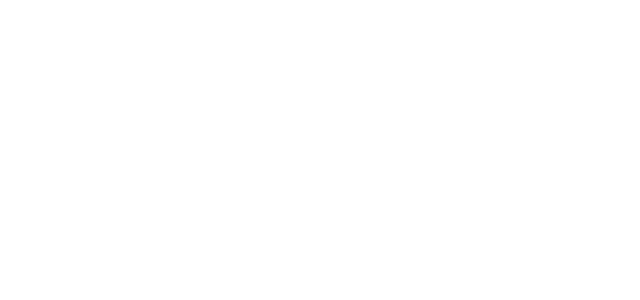
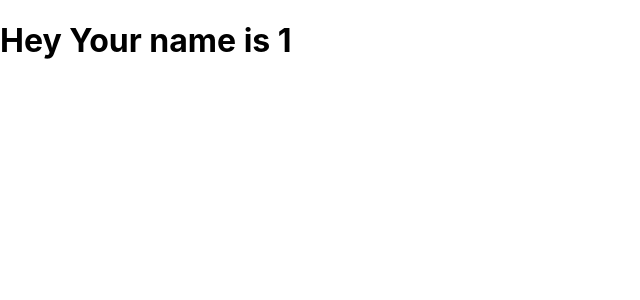
Before and after one commit to ashish842a/react-router-dom, a React (Create React App) app: page /user/1 in a window 1280 px wide. Before the commit this address had no page. Shown: the top 300 px of the page, without its empty margins (0-640 px from the left). Built offline with nearby package versions, Linux system fonts and the light colour scheme.

Commit message:
add sayname page

```diff
--- a/src/App.js
+++ b/src/App.js
@@ -6,8 +6,7 @@
 import About from './components/About';
 import Account from './components/Account';
 import Setting from './components/Setting';
-
-
+import SayName from './components/SayName';
 
 function App() {
   return (
@@ -15,6 +14,10 @@
     <Routes>
       <Route path='/' element={ <Home />} />
       <Route path='/about' element={ <About />} />
+
+      <Route path='/user/:username' element={ <SayName />} />
+
+
       <Route path='/account'>
       <Route path='page' element={ <Account />} />
       <Route path='setting' element={ <Setting />} />
--- /dev/null
+++ b/src/components/SayName.jsx
@@ -0,0 +1,14 @@
+import { useParams } from "react-router-dom";
+
+
+
+function SayName(){
+
+    let name = useParams();
+    console.log(name);
+    return (
+        <h1>Hey Your name is {name?.username}</h1>
+    )
+}
+
+export default SayName;
```
